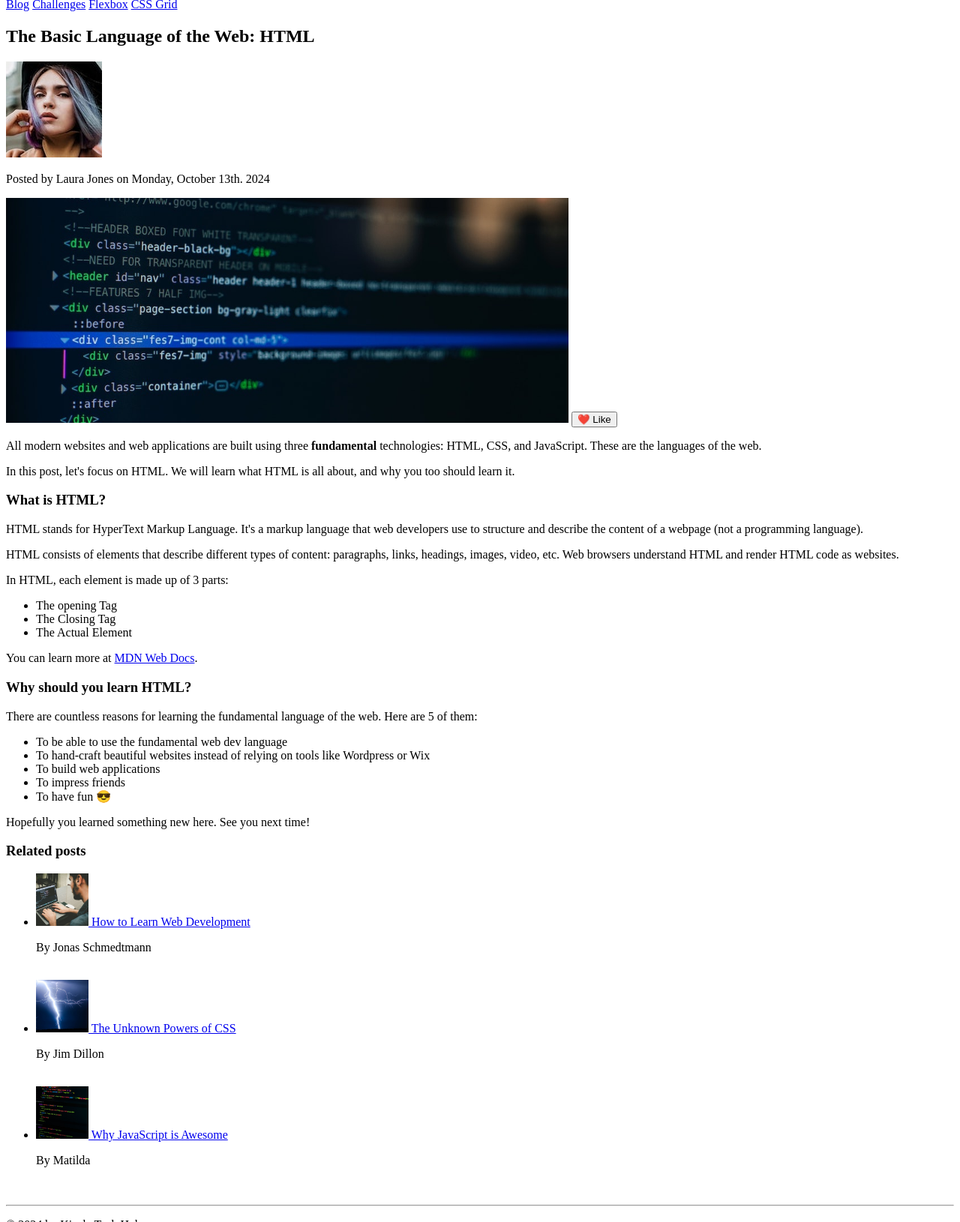
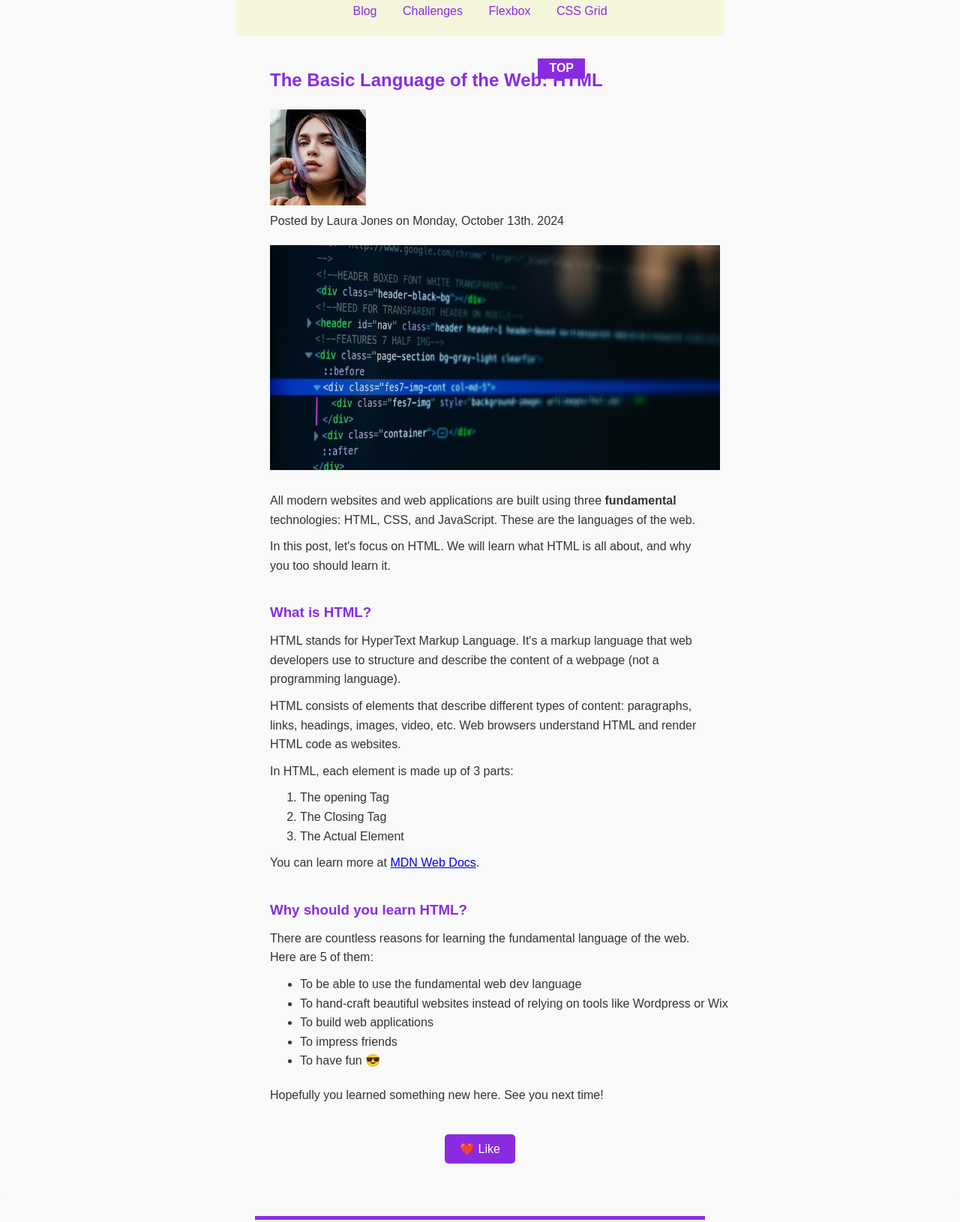
Before and after one commit to Fabherbie/HTML-Assignment, a plain HTML site: page index.html in a window 1280 px wide. Shown: the part 84-1714 px from the top of the page at 75% size. Drawn offline with Linux system fonts and the light colour scheme.

Commit message:
Updated header alignment and width

```diff
--- a/index.html
+++ b/index.html
@@ -3,86 +3,97 @@
 <head>
     <meta charset="UTF-8">
     <meta name="viewport" content="width=device-width, initial-scale=1.0">
+    <link rel="stylesheet" href="style.css">
     <title>Assignment 2</title>
 </head>
 <body>
 
     <main>
-        <header>
+        <header class="header">
+            <div class="header-content">
                 <h1>
-                📕 Dazzle Kizzle Tech Hub
+                    📗 Dazzle Kizzle Tech Hub
                 </h1>
                 <nav>
-                <a href="#top"> Blog</a>
-                <a href="#top">Challenges</a>
-                <a href="#top">Flexbox</a>
-                <a href="#top">CSS Grid</a>
+                    <a href="blog.html"> Blog</a>
+                    <a href="challenges.html">Challenges</a>
+                    <a href="flexbox.html">Flexbox</a>
+                    <a href="cssgrid.html">CSS Grid</a>
                 </nav>
+            </div>
+
         </header>
         <section>
+            <span class="tag">
+                Top
+            </span>
             <article>
-                <h2>
+                <div class="article-container">
+                    <h2 class="topic">
                         The Basic Language of the Web: HTML
                     </h2>
 
+
                     <img src="img/laura-jones.jpg" alt="Author Image">
-                <P>
+                    <P class="author">
                         Posted by Laura Jones on Monday, October 13th. 2024
                     </P>
 
-                <img src="img/post-img.jpg" height="300" alt="HTML code example" class="main image">
-                    <button class="like">❤️ Like
-                    </button>
+                    <img src="img/post-img.jpg" height="300" width="600px" alt="HTML code example" class="main image">
 
-                <p>
-                    All modern websites and web applications are built using three <strong>fundamental</strong> technologies: HTML, CSS, and JavaScript. These are the languages of the web.
+                    <p class="introduction">
+                        All modern websites and web applications are built using three <strong>fundamental</strong><br> technologies: HTML, CSS, and JavaScript. These are the languages of the web.
                     </p>
                     <p>
-                    In this post, let's focus on HTML. We will learn what HTML is all about, and why you too should learn it.
+                        In this post, let's focus on HTML. We will learn what HTML is all about, and why <br>you too should learn it.
                     </p>
 
-                <h3>
+                    <h3 class="what">
                         What is HTML?
                     </h3>
                     <p>
-                    HTML stands for HyperText Markup Language. It's a markup language that web developers use to structure and describe the content of a webpage (not a programming language).
+                        HTML stands for HyperText Markup Language. It's a markup language that web <br> developers use to structure and describe the content of a webpage (not a <br>programming language).
                     </p>
-                <p>
-                    HTML consists of elements that describe different types of content: paragraphs, links, headings, images, video, etc. Web browsers understand HTML and render HTML code as websites.
+                    <p class="what-again">
+                        HTML consists of elements that describe different types of content: paragraphs, <br>links, headings, images, video, etc. Web browsers understand HTML and render <br>HTML code as websites.
                     </p>
                     <p>
                         In HTML, each element is made up of 3 parts:
                     </p>
-                <ul>
+                    <ol class="lists">
                         <li>The opening Tag</li>
                         <li>The Closing Tag</li>
                         <li>The Actual Element</li>
-                </ul>
+                    </ol>
                     <p>
                         You can learn more at <a href="https://developer.mozilla.org/en-US/docs/Web/HTML">MDN Web Docs</a>.
                     </p>
-                <h3>
+                    <h3 class="why">
                         Why should you learn HTML?
                     </h3>
                     <P>
-                    There are countless reasons for learning the fundamental language of the web. Here are 5 of them:
+                        There are countless reasons for learning the fundamental language of the web. <br> Here are 5 of them:
                     </P>
-                <ul>
+                    <ul class="why-lists">
                         <li>To be able to use the fundamental web dev language</li>
                         <li>To hand-craft beautiful websites instead of relying on tools like Wordpress or Wix</li>
                         <li>To build web applications</li>
                         <li>To impress friends</li>
                         <li>To have fun <span>😎</span></li>
                     </ul>
-                <p>
+                    <p class="conclusion">
                         Hopefully you learned something new here. See you next time!
                     </p>
+                </div>
+                <button class="like">❤️ Like
+                </button>
             </article>
-            <section>
-                <h3>Related posts</h3>
+            <section class="rel-post">
+                <h3
+                class="related-1">Related posts</h3>
                 <ul>
                     <li>
-                        <a href="#">
+                        <a class="web-dev" href="#">
                             <img src="img/related-1.jpg" width="70" height="70" alt="Related Post 1">
                             How to Learn Web Development
                         </a> <br>
@@ -90,12 +101,12 @@
                             </p><br>
                     </li>
                     <li>
-                        <a href="#"><img src="img/related-2.jpg" width="70" height="70" alt="Related Post 2">  The Unknown Powers of CSS
+                        <a class="unknown" href="#"><img src="img/related-2.jpg" width="70" height="70" alt="Related Post 2">  The Unknown Powers of CSS
                         </a> <br>
                             <p>By Jim Dillon</p><br>
                     </li>
                     <li>
-                        <a href="#"><img src="img/related-3.jpg" width="70" height="70" alt="Related Post 2">  Why JavaScript is Awesome
+                        <a class="java-script" href="#"><img src="img/related-3.jpg" width="70" height="70" alt="Related Post 2">  Why JavaScript is Awesome
                         </a> <br>
                         <p>By Matilda</p><br>
                     </li>
@@ -104,9 +115,9 @@
         </section>
 
     </main>
-<hr>
+
     <footer>
-        <p>&copy; 2024 by Kizzle Tech Hub.</p>
+        <p>Copyright &copy; 2024 by Kizzle Tech Hub.</p>
     </footer>
 
 </body>
--- a/style.css
+++ b/style.css
@@ -1,4 +1,260 @@
+*{
+    box-sizing: border-box;
+    margin: 0;
+    padding: 0;
+
+}
+
+body{
+    font-family: Arial, Helvetica, sans-serif;
+    background-color: #f9f9f9;
+    color: #333;
+    line-height: 1.6;
+    border-top: 5px solid blueviolet;
+
+}
+
+
+
 .main-image {
-    width: 20%; /* Resize image to 50% of the container width */
+    width: 500px;
     height: auto;
 }
+
+.first-card {
+    border: 2px solid rgb(28, 19, 71);
+    text-align: left;
+    padding: 30px;
+    position: relative;
+    margin-right: auto;
+    margin-left: auto;
+    margin-top: 50px;
+    margin-bottom: 50px;
+    color: blue;
+    background-color: #f5f5f5;
+    border-width: 5px;
+
+}
+
+.flexbox {
+    border: 2px solid rgb(28, 19, 71);
+    text-align: left;
+    padding: 20px;
+    margin: 0 auto;
+    color: blue;
+    background-color: #f5f5f5;
+
+}
+
+.header {
+    background-color: beige;
+    text-align: center;
+    max-width: 650px;
+    padding: 20px;
+    color: blueviolet;
+    margin: 0 auto;
+
+}
+
+.header-content {
+    max-width: 800px;
+    margin: 0 auto;
+    text-align: center;
+}
+
+.header nav a {
+    margin: 0 15px;
+    text-decoration: none;
+    color: blueviolet;
+}
+
+.header nav :hover {
+    text-decoration: underline;
+    color: #2fe40a;
+
+}
+.content{
+    text-align: left;
+    margin-left: 80px;
+    margin-right: 80px;
+
+}
+
+.tag{
+    background-color: blueviolet;
+    color: white;
+    text-transform: uppercase;
+    font-weight: bolder;
+    padding-bottom: 2px;
+    padding-left: 15px;
+    padding-right: 15px;
+    position: absolute;
+    top: auto;
+    right: 500px;
+    margin-top: 30px;
+
+
+}
+
+.header nav{
+    margin-top: 10px;
+}
+
+.header nav a{
+    margin: 0 15px;
+    text-decoration: none;
+}
+
+.topic{
+    margin-bottom: 20px;
+    color: blueviolet;
+
+}
+
+.author{
+    margin-bottom: 20px;
+
+}
+
+.introduction{
+    margin-top: 20px;
+    margin-bottom: 10px;
+
+}
+
+.what{
+    margin-top: 35px;
+    margin-bottom: 10px;
+    color: blueviolet;
+
+}
+.what-again{
+    margin-top: 10px;
+    margin-bottom: 10px;
+
+}
+
+.lists{
+    margin-top: 10px;
+    margin-bottom: 10px;
+
+}
+
+.why{
+    margin-top: 35px;
+    margin-bottom: 10px;
+    color: blueviolet;
+
+}
+
+.why-lists{
+    margin-top: 10px;
+}
+
+.article-container ol{
+    padding-left: 40px;
+}
+
+.article-container ul{
+    padding-left: 40px;
+}
+
+.conclusion{
+    margin-top: 20px;
+}
+.related-1{
+    text-align: center;
+    margin-top: 10px;
+    text-decoration: underline;
+    text-transform: uppercase;
+}
+
+
+
+
+.like{
+    display: block;
+    margin: 20px auto;
+    padding: 10px 20px;
+    font-size: 16px;
+    background-color: blueviolet;
+    color: white;
+    border: none;
+    border-radius: 5px;
+    cursor: pointer;
+
+}
+
+button.like:hover{
+    background-color: #6a0dad;
+
+}
+
+.rel-post{
+    background-color: beige;
+    width: 600px;
+    margin: 0 auto;
+    padding: 30px;
+    margin-top: 30px;
+    border-top: solid 5px blueviolet;
+    border-bottom: solid 5px blueviolet;
+
+}
+
+.article-container {
+    max-width: 800px;
+    margin: 0 auto;
+    padding: 20px;
+    text-align: left;
+    position: relative;
+    left: 100px;
+}
+
+article {
+    background-color: #f9f9f9;
+    padding: 20px;
+    border-radius: 5px;
+    margin-bottom: 20px;
+}
+
+.web-dev{
+    color: blueviolet;
+    text-decoration: none;
+    font-weight: bolder;
+}
+.web-dev:hover{
+    text-decoration: underline;
+    color: #6a0dad;
+}
+
+.unknown{
+    color: blueviolet;
+    text-decoration: none;
+    font-weight: bolder;
+}
+
+.unknown:hover{
+    text-decoration: underline;
+    color: #6a0dad;
+}
+
+.java-script{
+    color: blueviolet;
+    text-decoration: none;
+    font-weight: bolder;
+}
+
+.java-script:hover{
+    text-decoration: underline;
+    color: #6a0dad;
+}
+
+footer{
+    text-align: left;
+    padding: 10px;
+    position: relative;
+    bottom: 0;
+    max-width: 800px;
+    margin: auto;
+    left: 100px;
+}
```
Also changed, not shown: blog.html (added, +68 -0 lines), challenges.html (added, +43 -0 lines), cssgrid.html (added, +47 -0 lines), flexbox.html (added, +44 -0 lines). Lines whose indentation alone changed are shown as unchanged.
